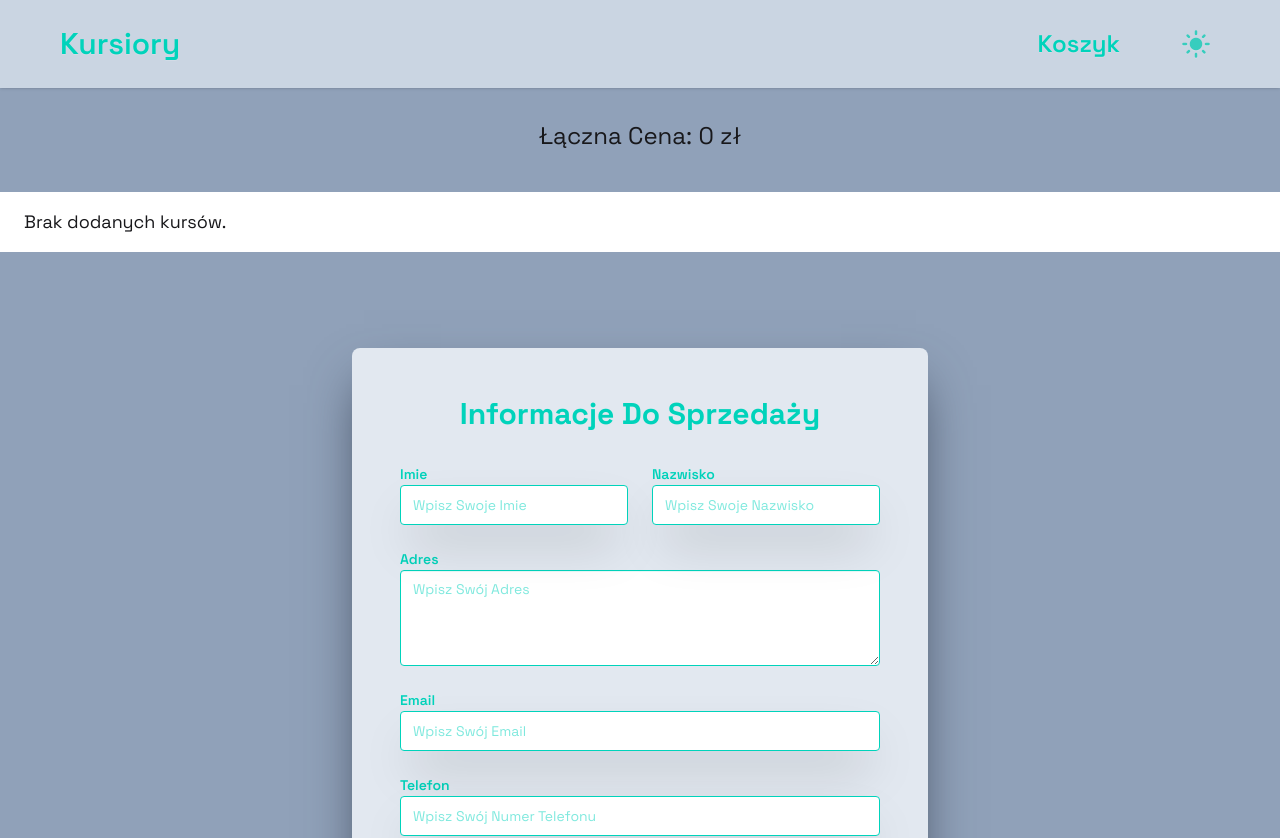
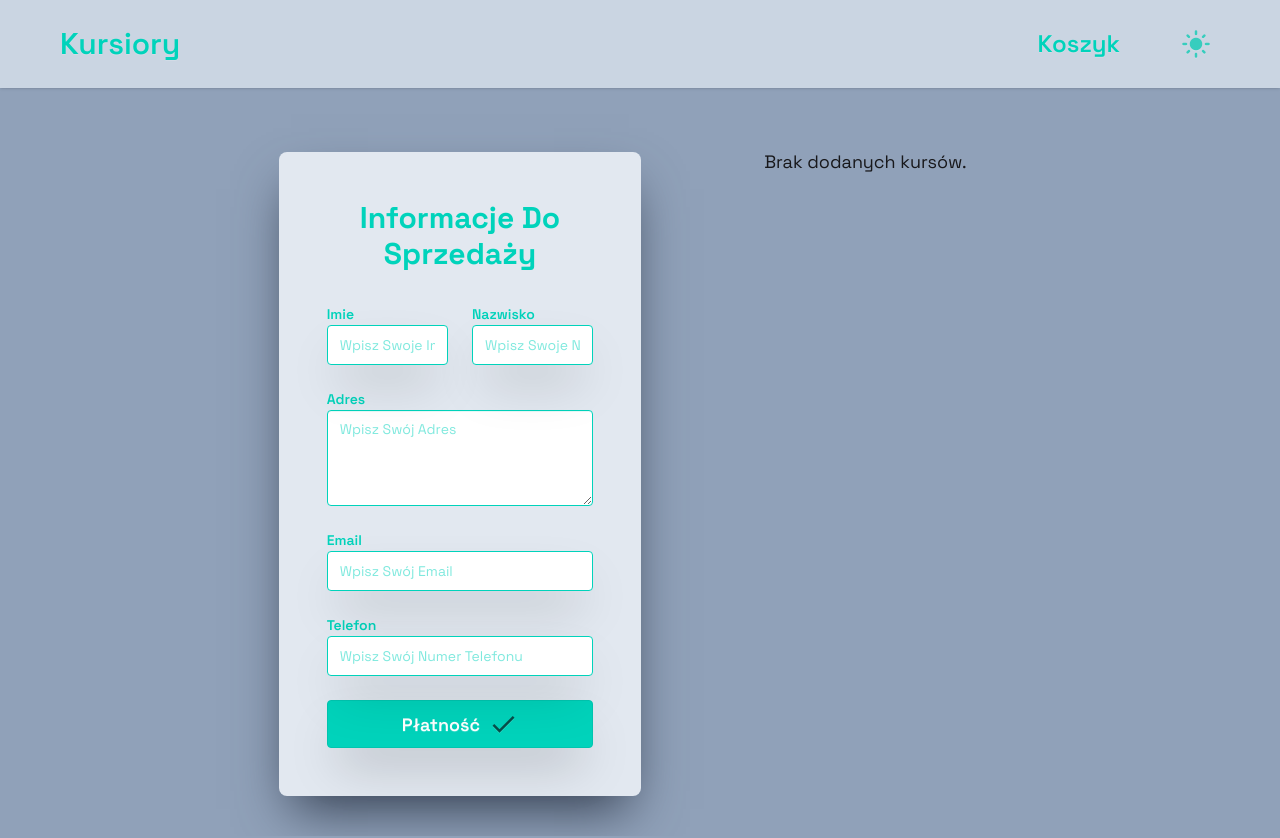
Before and after one commit to Keryyyl/SklepZaliczenie, a React (Vite) app: page /koszyk in a window 1280 px wide. Shown: the top 838 px of the page. Built offline with nearby package versions, Linux system fonts and the light colour scheme.

Commit message:
Changes Koszyk's styling

```diff
--- a/src/index.css
+++ b/src/index.css
@@ -85,6 +85,14 @@
     font-feature-settings: 'liga';
   }
 
+.scrollhid {
+    -ms-overflow-style: none;  /* Internet Explorer 10+ */
+    scrollbar-width: none;  /* Firefox */
+}
+.scrollhid::-webkit-scrollbar {
+    display: none;  /* Safari and Chrome */
+}
+
   #root, body, html {
     @apply bg-slate-400 dark:bg-base-100 transition duration-2500;
   }
--- a/src/pages/Koszyk.jsx
+++ b/src/pages/Koszyk.jsx
@@ -17,18 +17,25 @@ function Koszyk() {
   return (
     <>
       <Header />
-      <div className="w-full mt-30">
-        <p className="text-center text-2xl">Łączna Cena: {wholePrice} zł</p>
+      <div className="w-full mt-10 text-center">
+        <p className="text-2xl text-accent">Łączna Cena: {wholePrice} zł</p>
       </div>
-      <div className="overflow-x-auto whitespace-nowrap mt-10 mb-0 bg-base-100 px-6 py-4">
-        <div className="flex space-x-6">
+
+      <div className="flex justify-center items-start gap-10 px-6 py-4 mt-10 min-h-[80vh]">
+        {/* Adjusted to align MailForm to the top */}
+        <div className="flex justify-center items-start w-1/3 self-start">
+          <MailForm />
+        </div>
+
+        {/* Right Side: Cart Items aligned to the top of MailForm */}
+        <div className="flex flex-col space-y-6 mt-5 overflow-y-auto max-h-[620px] w-80 self-start scrollhid rounded-2xl">
           {cart.length === 0 ? (
-            <p className="text-center text-lg">Brak dodanych kursów.</p>
+            <p className="text-lg text-center">Brak dodanych kursów.</p>
           ) : (
             cart.map((item, index) => (
               <div
                 key={index}
-                className="bg-gray-200 dark:bg-gray-800 p-4 rounded-lg shadow-md w-80 h-50 flex-none"
+                className="bg-gray-200 dark:bg-gray-800 p-4 rounded-lg shadow-md w-full"
               >
                 <h2 className="text-xl font-semibold">{item.id}</h2>
                 <p>Opcja: {item.selectedOption}</p>
@@ -47,7 +54,6 @@ function Koszyk() {
           )}
         </div>
       </div>
-      <MailForm />
     </>
   );
 }
--- a/src/pages/components/MailForm.jsx
+++ b/src/pages/components/MailForm.jsx
@@ -24,7 +24,7 @@ function MailForm() {
     };
 
     return (
-        <div className="min-h-screen bg-slate-400 dark:bg-base-100 flex items-center justify-center transition duration-2500 mt-0 p-6">
+        <div className=" bg-slate-400 dark:bg-base-100 flex items-center justify-center transition duration-2500 mt-0 p-6">
             <div className="card w-full max-w-xl bg-slate-200 dark:bg-base-100 shadow-2xl dark:shadow-xl shadow-gray-700 dark:shadow-gray-950 rounded-lg p-6 transition duration-2500">
                 <div className="card-body">
                     <h2 className="text-3xl font-bold text-center text-accent mb-6">Informacje Do Sprzedaży</h2>
```
